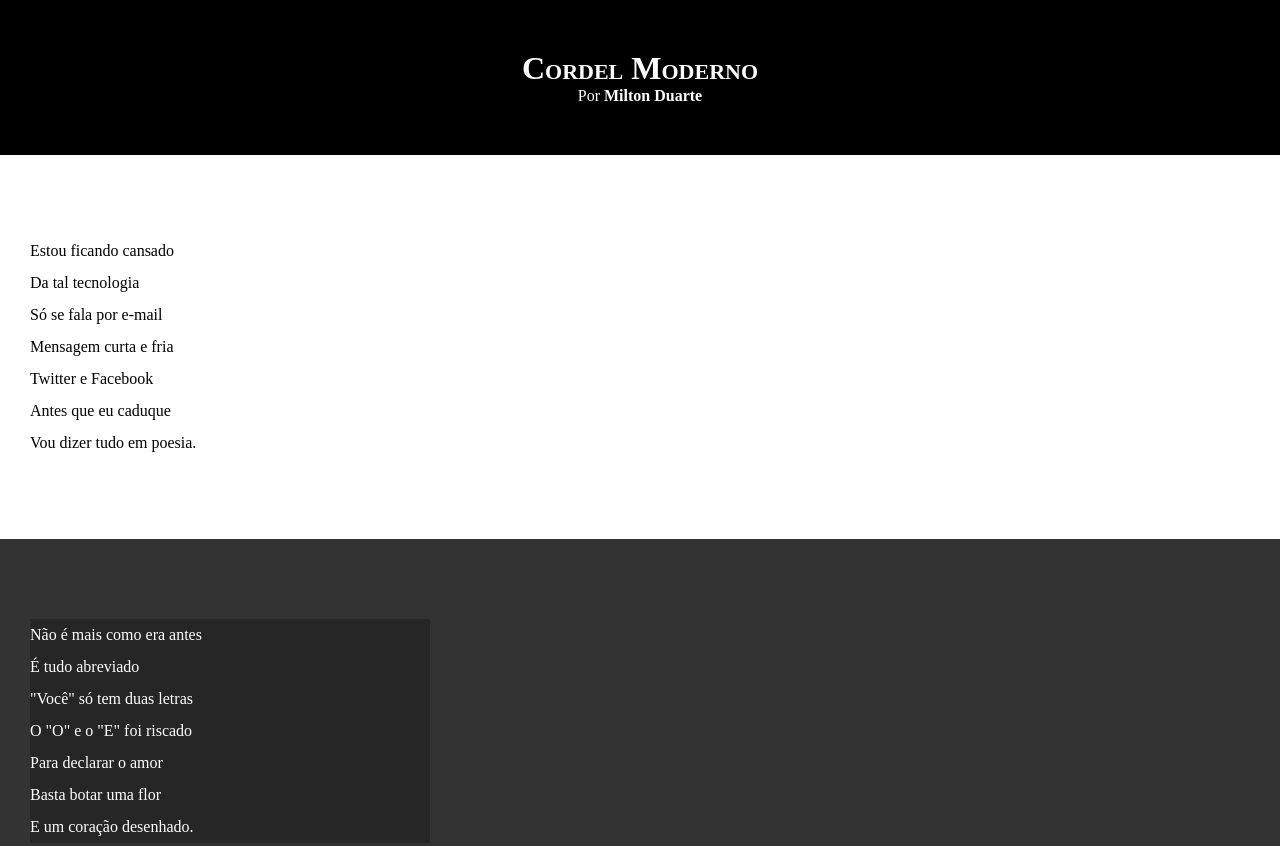
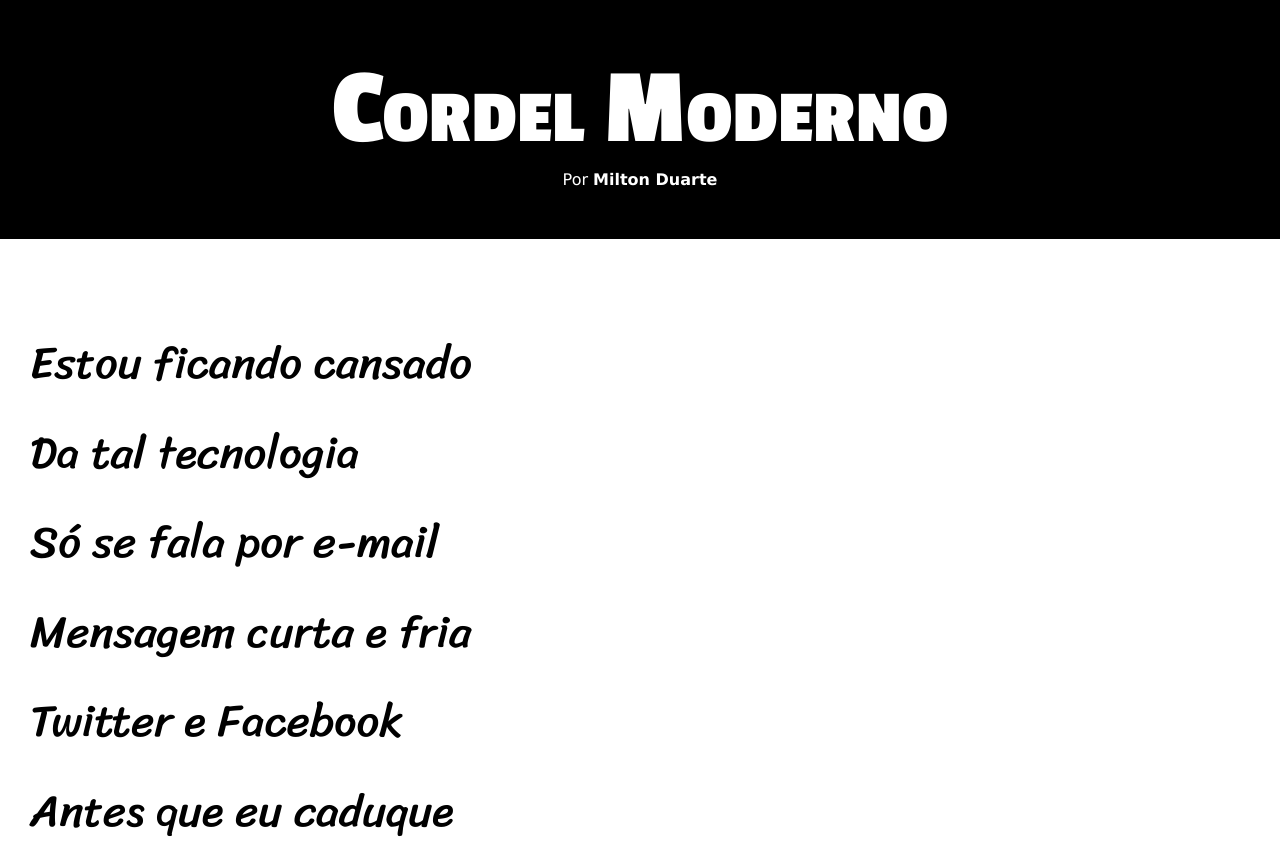
Before and after one commit to guilhermeam/html-css, a plain HTML site: page desafios/des012/index.html in a window 1280 px wide. Shown: the top 846 px of the page. Drawn offline with Linux system fonts and the light colour scheme.

Commit message:
atualizacao de estilo desafio012

```diff
--- a/desafios/des012/estilo/style.css
+++ b/desafios/des012/estilo/style.css
@@ -1,13 +1,25 @@
 @charset "UTF-8";
+
+@import url('https://fonts.googleapis.com/css2?family=Passion+One:wght@400;700;900&display=swap');
+
+@import url('https://fonts.googleapis.com/css2?family=Sriracha&display=swap');
+
+:root {
+    --fonte1: Verdana, Geneva, Tahoma, sans-serif;
+    --fonte2: 'Passion One', sans-serif;
+    --fonte3: 'Sriracha', cursive;
+}
 
 * {
     margin: 0px;
     padding: 0px;
+    font-size: 1em;
 }
 
 html, body {
     min-height: 100vh;
     background-color: darkgray;
+    font-family: var(--fonte1);
 }
 
 header {
@@ -23,6 +35,8 @@ header > h1 {
     text-transform: uppercase;
     */
     font-variant: small-caps;
+    font-family: var(--fonte2);
+    font-size: 8.5vw;
 }
 
 header > p {
@@ -44,6 +58,8 @@ section {
     padding-bottom: 10vh;
     line-height: 2em;
     padding-left: 30px;
+    font-family: var(--fonte3);
+    font-size: 3.5vw;
 }
 
 section.normal {
@@ -57,7 +73,8 @@ section.imagem {
 }
 
 section.imagem > p {
-    width: 400px;
+    display: inline-block;
+    padding: 5px;
     background-color: rgba(0, 0, 0, 0.255);
 }
 
```
